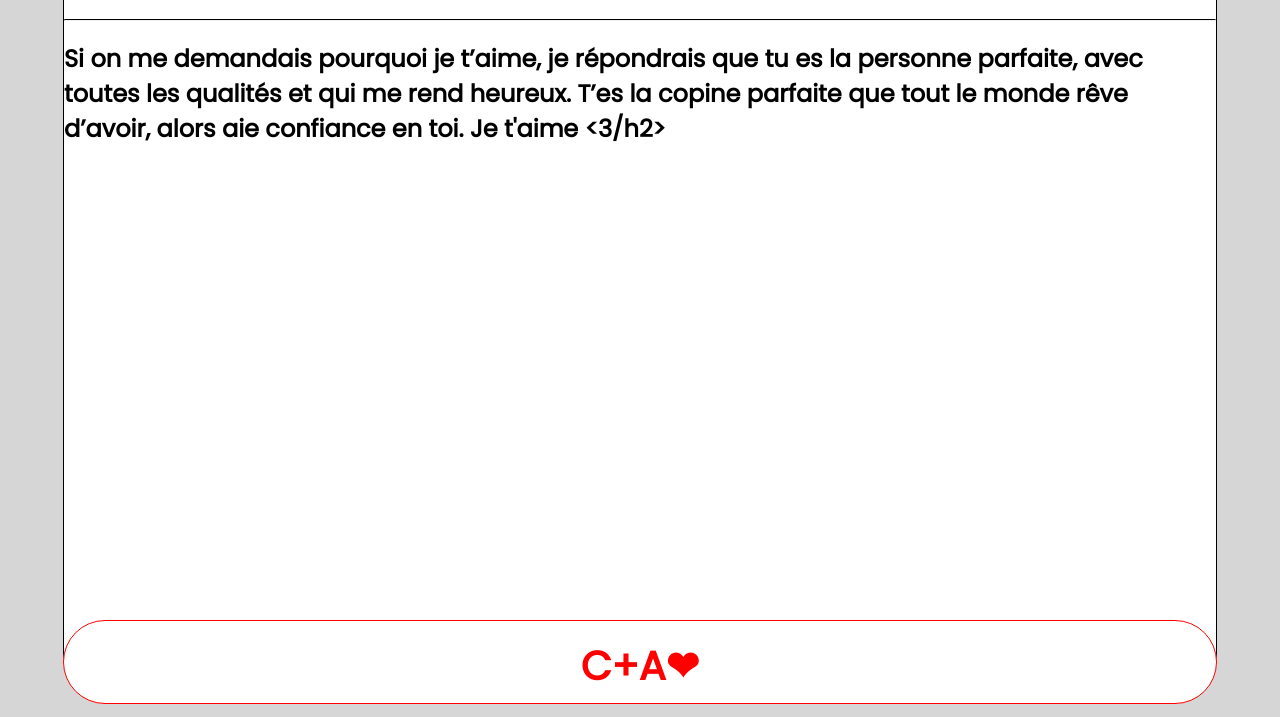
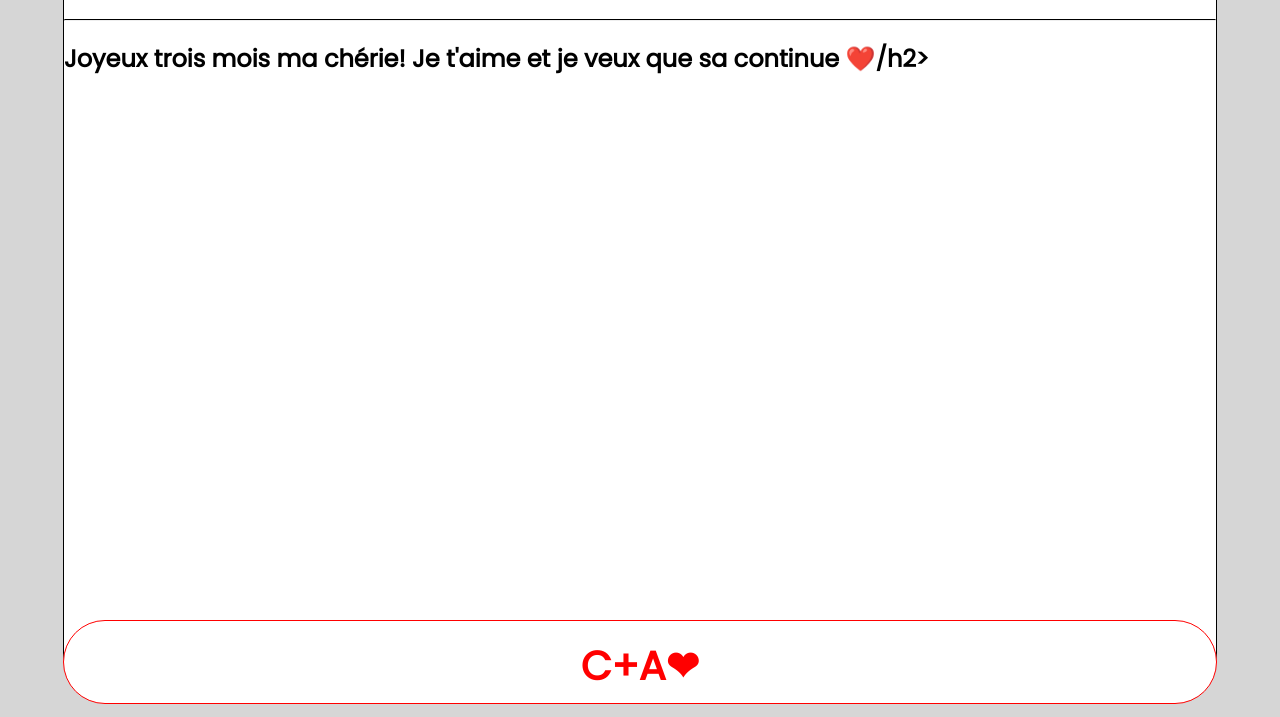
Before and after one commit to anthony-boudes/anthony-boudes, a plain HTML site: page cdj.html in a window 1280 px wide. Shown: the part 83-800 px from the top of the page. Drawn offline with Linux system fonts and the light colour scheme.

Commit message:
Update cdj.html

```diff
--- a/cdj.html
+++ b/cdj.html
@@ -13,7 +13,7 @@
     <div class="cdj">
         <h1 class="title">contenu du jour</h1>
         <hr>
-        <h2>Si on me demandais pourquoi je t’aime, je répondrais que tu es la personne parfaite, avec toutes les qualités et qui me rend heureux. T’es la copine parfaite que tout le monde rêve d’avoir, alors aie confiance en toi. Je t'aime <3/h2>
+        <h2>Joyeux trois mois ma chérie! Je t'aime et je veux que sa continue ❤️/h2>
           </div>
         <div class="cplusa"><h1 class="cplusatext">C+A❤</h1></div>
 
```
